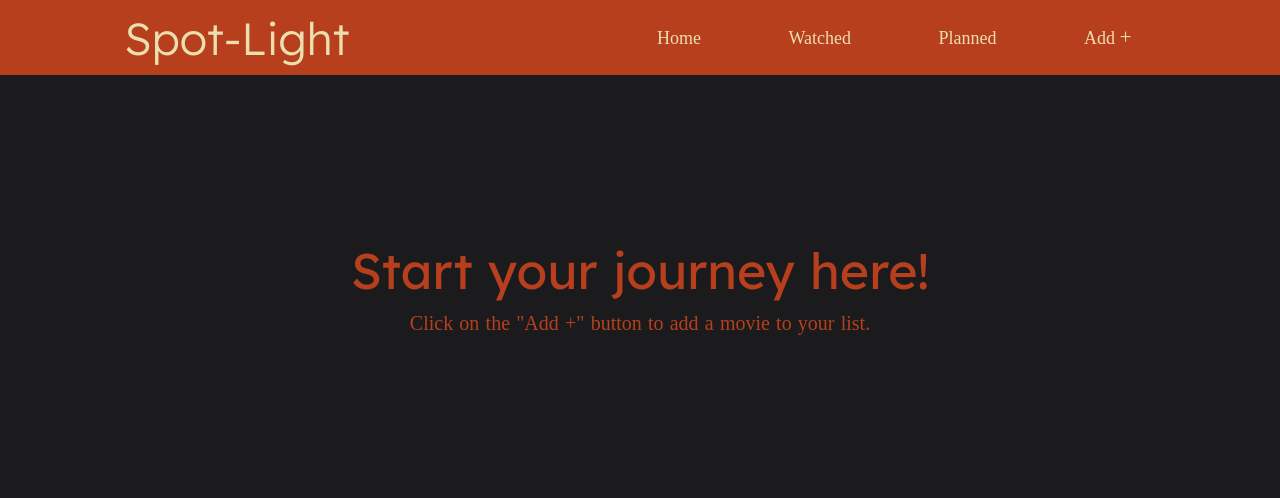
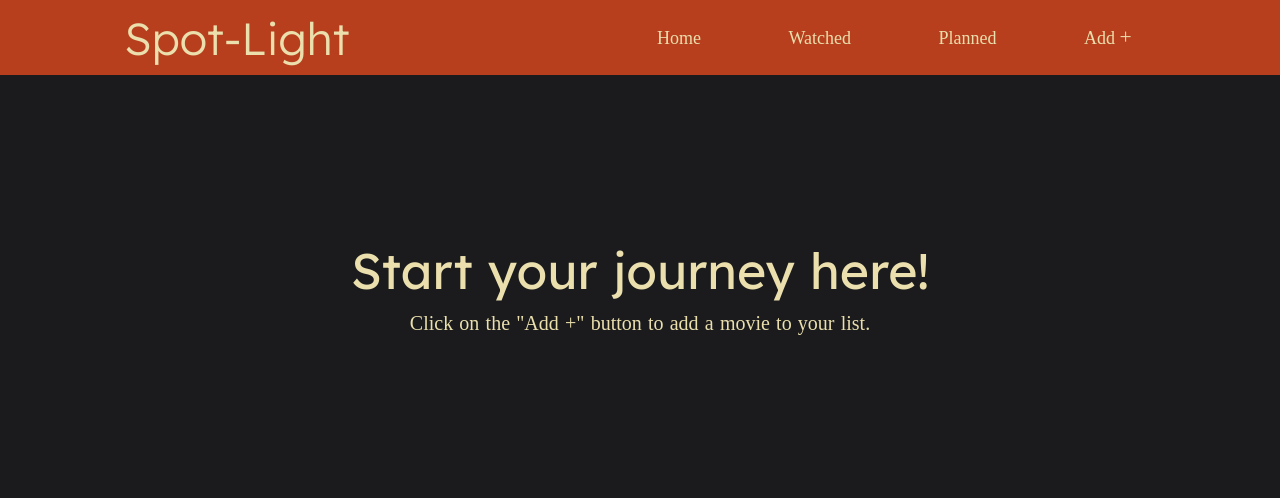
Before and after one commit to Dcarcamo1103/Spot-Light_CIS_393_Project, a plain HTML site: page watched.html in a window 1280 px wide. Drawn offline with nearby package versions, Linux system fonts and the light colour scheme; a web font is replaced by a local one.

Commit message:
minor UI changes

```diff
--- a/watched.css
+++ b/watched.css
@@ -83,7 +83,7 @@ body {
 
 #tutorial_text > h1 {
     font-size: 50px;
-    color: #B73F1D;
+    color: #EADFAD;
     font-family: "Lexend", serif;
     font-weight: 400;
     word-spacing: 1.2px;
@@ -95,7 +95,7 @@ body {
 
 #tutorial_text > p {
     font-size: 20px;
-    color: #B73F1D;
+    color: #EADFAD;
     font-family: "Funnel Sans", serif;
     font-weight: 200;
     word-spacing: 1.2px;
--- a/watched.js
+++ b/watched.js
@@ -201,5 +201,6 @@ function deleteMovie(button) {
     const tbody = document.querySelector('#movieTable tbody');
     if (tbody.rows.length === 0) {
         document.getElementById('movieTable').style.display = 'none';
+        document.getElementById('tutorial_text').style.display = 'flex'; // Show the tutorial text again
     }
 }
```
